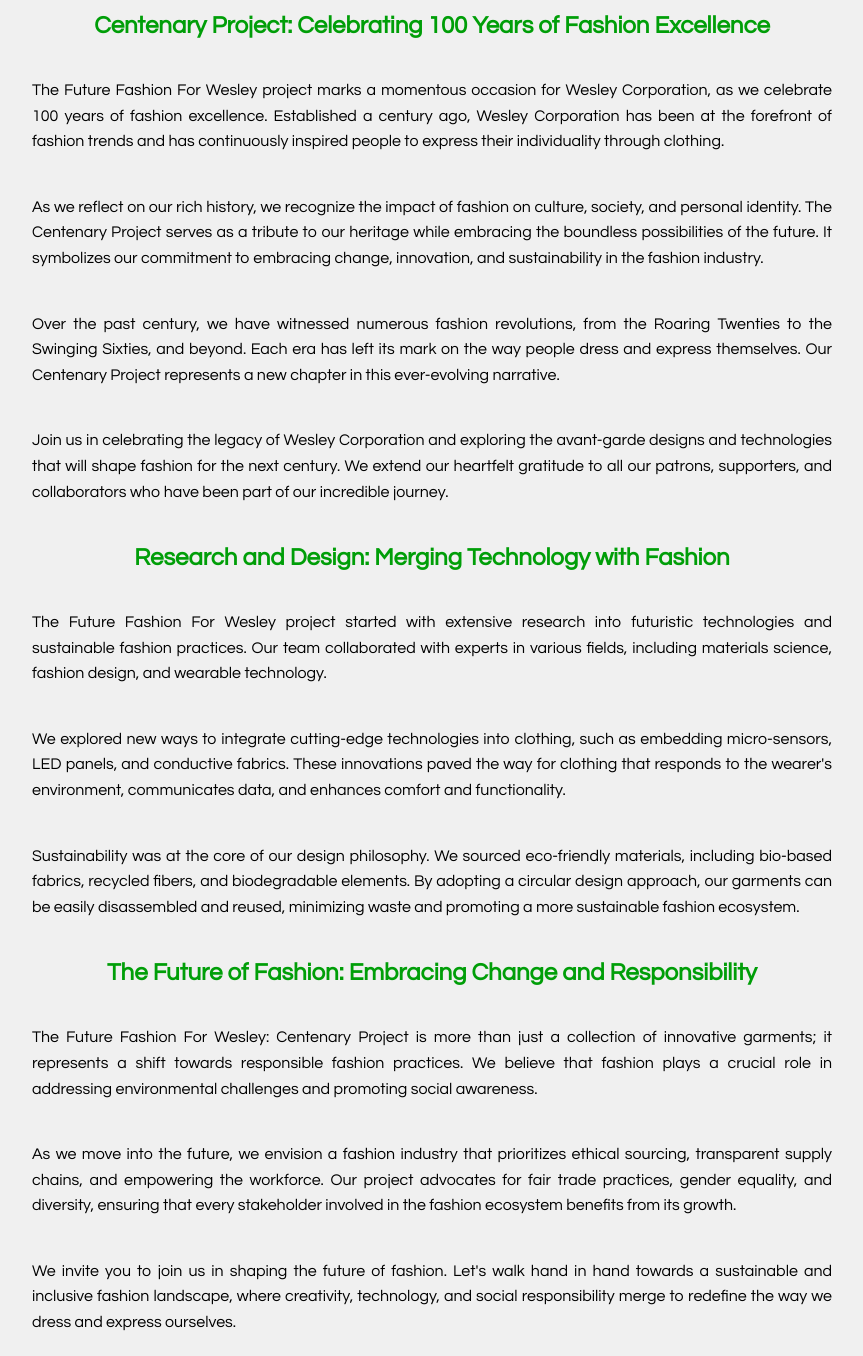
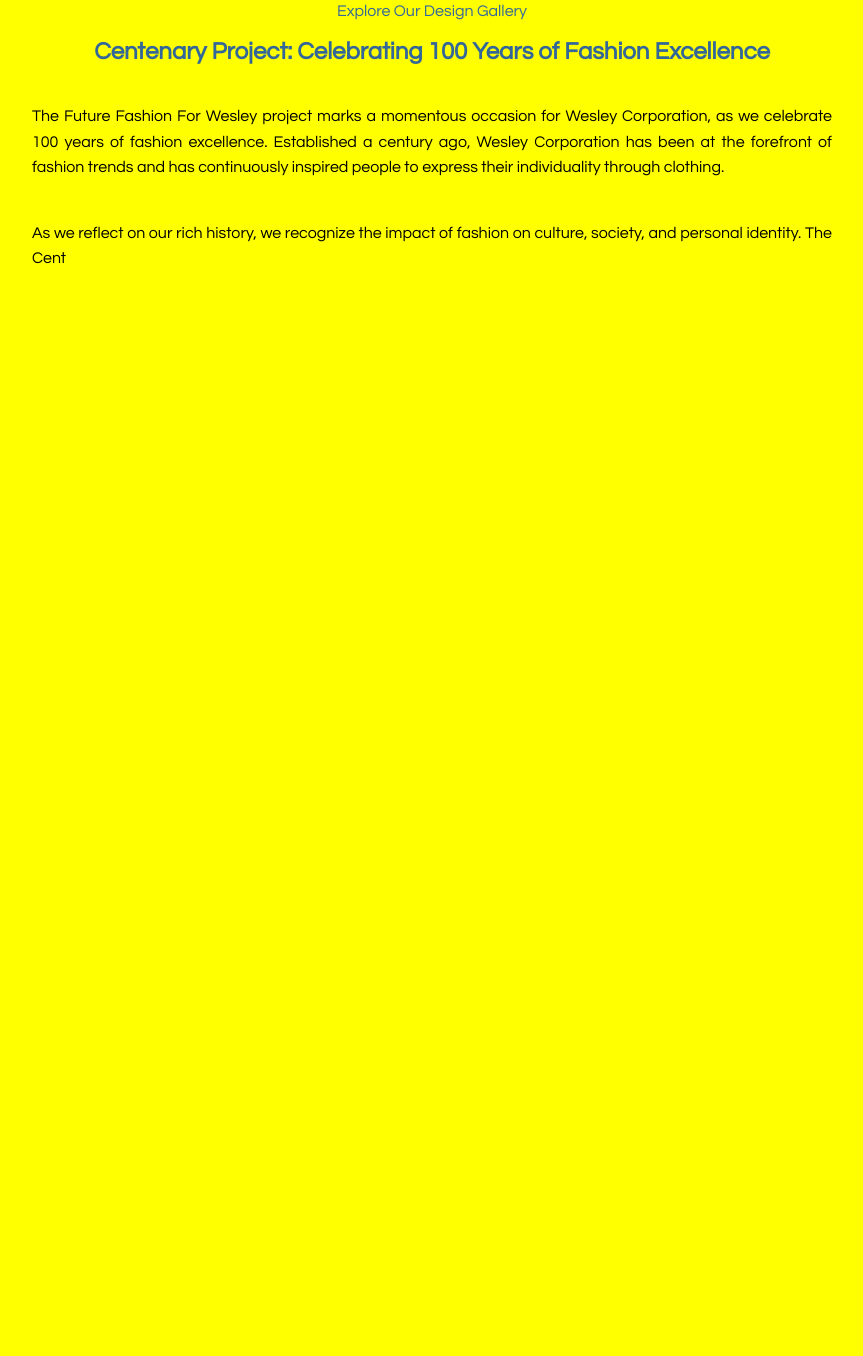
Before and after one commit to connormoi/wc, a plain HTML site: page index.html in a window 1280 px wide. Shown: the part 792-2148 px from the top of the page, without its empty margins (208-1071 px from the left). After the commit the page ends 1084 px from the top, so only its background shows below. Drawn offline with Linux system fonts and the light colour scheme.

Commit message:
Update index.html

```diff
--- a/index.html
+++ b/index.html
@@ -8,16 +8,16 @@
             text-align: center;
             margin: 0;
             padding: 0;
-            background-color: #f0f0f0;
+            background-color: yellow; /* Updated background color */
         }
 
         h1 {
-            color: #009E08;
+            color: #336699;
             margin-top: 30px;
         }
 
         h2 {
-            color: #009E08;
+            color: #336699;
             margin-top: 20px;
         }
 
@@ -58,6 +58,7 @@
     <p>
         The Future Fashion For Wesley: Centenary Project embodies a new era of fashion, one that harmoniously connects technology, sustainability, and artistry. We're proud to present our work and hope that it inspires others to think beyond conventional boundaries and embrace a greener future for fashion.
     </p>
+    <a href="#gallery">Explore Our Design Gallery</a>
 
     <!-- Centenary Project Section -->
     <h2>Centenary Project: Celebrating 100 Years of Fashion Excellence</h2>
@@ -65,37 +66,4 @@
         The Future Fashion For Wesley project marks a momentous occasion for Wesley Corporation, as we celebrate 100 years of fashion excellence. Established a century ago, Wesley Corporation has been at the forefront of fashion trends and has continuously inspired people to express their individuality through clothing.
     </p>
     <p>
-        As we reflect on our rich history, we recognize the impact of fashion on culture, society, and personal identity. The Centenary Project serves as a tribute to our heritage while embracing the boundless possibilities of the future. It symbolizes our commitment to embracing change, innovation, and sustainability in the fashion industry.
-    </p>
-    <p>
-        Over the past century, we have witnessed numerous fashion revolutions, from the Roaring Twenties to the Swinging Sixties, and beyond. Each era has left its mark on the way people dress and express themselves. Our Centenary Project represents a new chapter in this ever-evolving narrative.
-    </p>
-    <p>
-        Join us in celebrating the legacy of Wesley Corporation and exploring the avant-garde designs and technologies that will shape fashion for the next century. We extend our heartfelt gratitude to all our patrons, supporters, and collaborators who have been part of our incredible journey.
-    </p>
-
-    <!-- Research and Design Section -->
-    <h2>Research and Design: Merging Technology with Fashion</h2>
-    <p>
-        The Future Fashion For Wesley project started with extensive research into futuristic technologies and sustainable fashion practices. Our team collaborated with experts in various fields, including materials science, fashion design, and wearable technology.
-    </p>
-    <p>
-        We explored new ways to integrate cutting-edge technologies into clothing, such as embedding micro-sensors, LED panels, and conductive fabrics. These innovations paved the way for clothing that responds to the wearer's environment, communicates data, and enhances comfort and functionality.
-    </p>
-    <p>
-        Sustainability was at the core of our design philosophy. We sourced eco-friendly materials, including bio-based fabrics, recycled fibers, and biodegradable elements. By adopting a circular design approach, our garments can be easily disassembled and reused, minimizing waste and promoting a more sustainable fashion ecosystem.
-    </p>
-
-    <!-- The Future of Fashion Section -->
-    <h2>The Future of Fashion: Embracing Change and Responsibility</h2>
-    <p>
-        The Future Fashion For Wesley: Centenary Project is more than just a collection of innovative garments; it represents a shift towards responsible fashion practices. We believe that fashion plays a crucial role in addressing environmental challenges and promoting social awareness.
-    </p>
-    <p>
-        As we move into the future, we envision a fashion industry that prioritizes ethical sourcing, transparent supply chains, and empowering the workforce. Our project advocates for fair trade practices, gender equality, and diversity, ensuring that every stakeholder involved in the fashion ecosystem benefits from its growth.
-    </p>
-    <p>
-        We invite you to join us in shaping the future of fashion. Let's walk hand in hand towards a sustainable and inclusive fashion landscape, where creativity, technology, and social responsibility merge to redefine the way we dress and express ourselves.
-    </p>
-</body>
-</html>
+        As we reflect on our rich history, we recognize the impact of fashion on culture, society, and personal identity. The Cent
```
